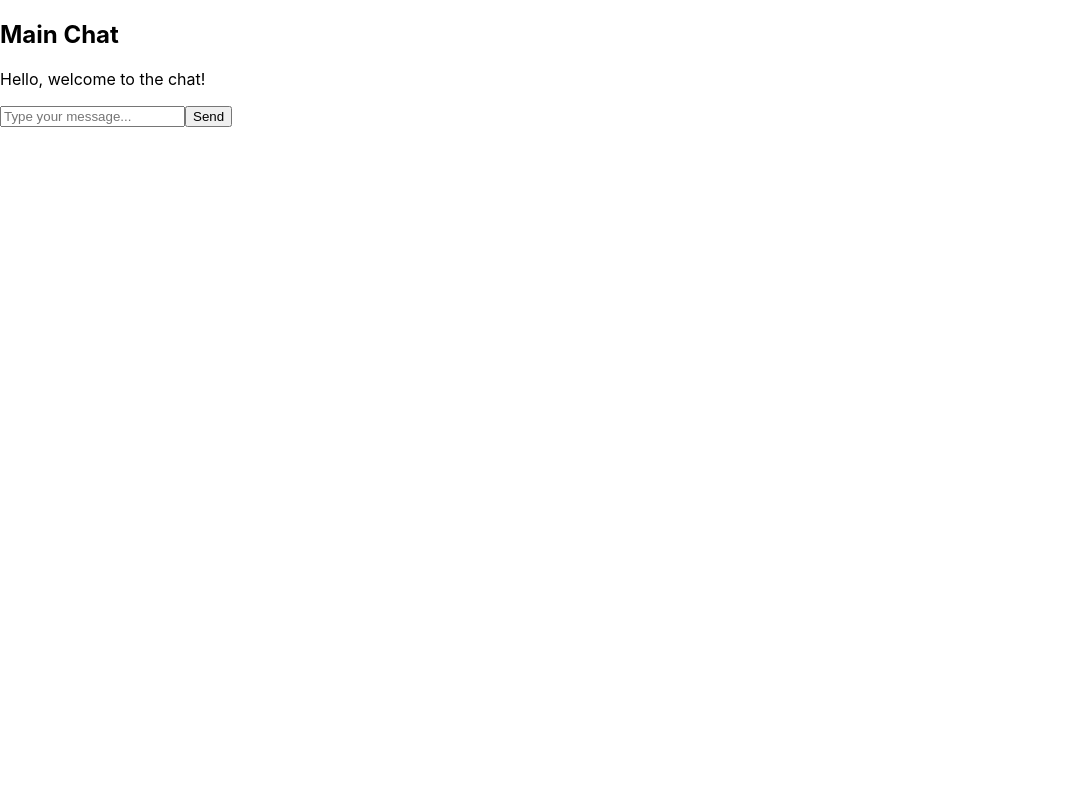
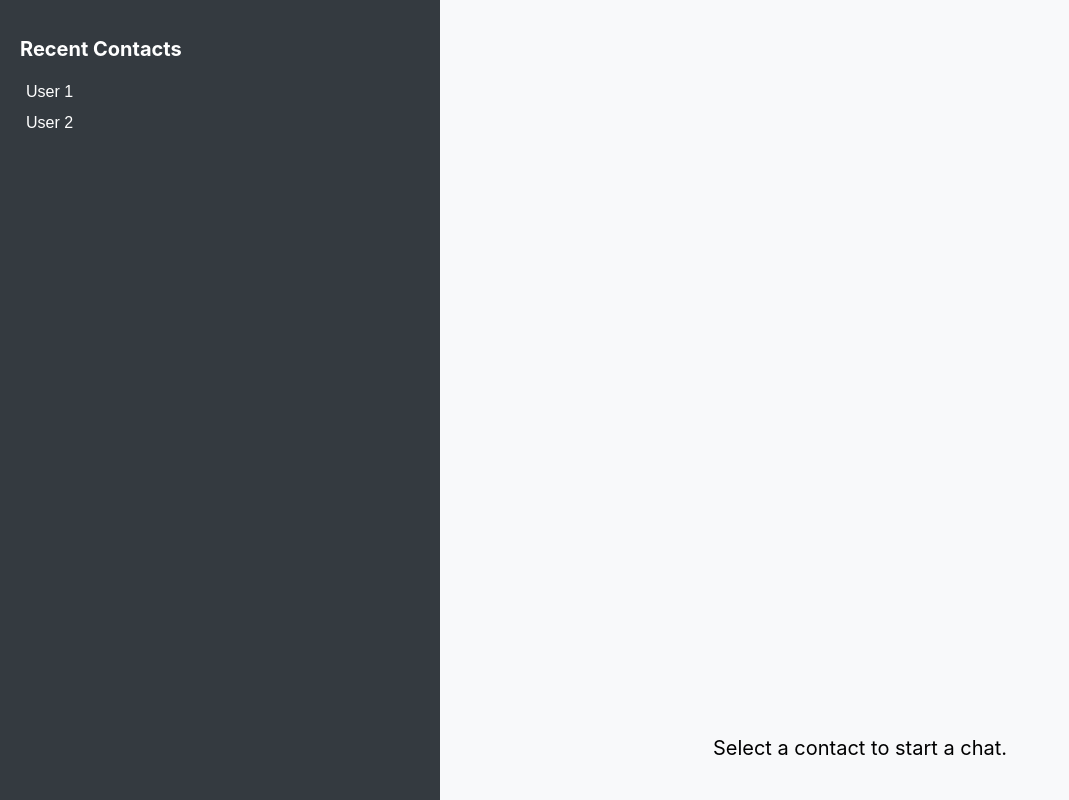
Before and after one commit to juanvecino/SW_Mini_Project, a React (Create React App) app: page /chat in a window 1280 px wide. Shown: the whole page, without its empty margins (0-1069 px from the left). Built offline with nearby package versions, Linux system fonts and the light colour scheme.

Commit message:
Better styling

```diff
--- a/src/App.css
+++ b/src/App.css
@@ -1,5 +1,5 @@
 body {
-  background-color: #000000; /* Blue background color */
+  background-color: #ffffff; /* Blue background color */
   margin: 0; /* Remove default margin to ensure full coverage */
   padding: 0; /* Remove default padding to ensure full coverage */
 }
--- a/src/App.js
+++ b/src/App.js
@@ -2,6 +2,7 @@ import React from 'react';
 import { BrowserRouter as Router, Routes, Route } from 'react-router-dom';
 import Login from './Login';
 import MainChat from './MainChat';
+import './App.css';
 
 function App() {
   return (
--- /dev/null
+++ b/src/ChatBox.css
@@ -0,0 +1,52 @@
+/* ChatBox.css */
+.chat-box {
+    background-color: #f8f9fa;
+    padding: 20px;
+    display: flex;
+    flex-direction: column;
+    height: 100%;
+  }
+
+  .message-list {
+    flex: 1;
+    overflow-y: auto;
+  }
+
+  .message-list::-webkit-scrollbar {
+    width: 8px;
+  }
+
+  .message-list::-webkit-scrollbar-thumb {
+    background-color: #007bff;
+    border-radius: 4px;
+  }
+
+  .message-input {
+    display: flex;
+    margin-top: 10px;
+  }
+
+  .message-input input[type="text"] {
+    flex: 1;
+    padding: 10px;
+    border: none;
+    border-radius: 5px;
+    font-size: 16px;
+  }
+
+  .message-input button {
+    background-color: #007bff;
+    color: white;
+    border: none;
+    border-radius: 5px;
+    padding: 10px 15px;
+    margin-left: 10px;
+    cursor: pointer;
+    transition: background-color 0.3s ease;
+  }
+
+  .message-input button:hover {
+    background-color: #0056b3;
+  }
+
+  /* You can add more styling as needed */
--- /dev/null
+++ b/src/ChatBox.js
@@ -0,0 +1,44 @@
+// ChatBox.js
+import React, { useState, useEffect } from 'react';
+import './ChatBox.css'; // Import the ChatBox.css file
+
+
+const ChatBox = ({ activeContact, onSendMessage, messages }) => {
+  const [newMessage, setNewMessage] = useState('');
+
+  const handleSendMessage = () => {
+    if (newMessage.trim() !== '') {
+      onSendMessage(newMessage);
+      setNewMessage('');
+    }
+  };
+
+  return (
+    <div className="chat-box">
+      <div className="chat-header">
+        <h2>Chat with {activeContact.name}</h2>
+      </div>
+      <div className="chat-messages">
+        {messages.map((message) => (
+          <div
+            key={message.id}
+            className={`message ${message.user === 'Admin' ? 'admin' : ''}`}
+          >
+            <p>{message.text}</p>
+          </div>
+        ))}
+      </div>
+      <div className="message-input">
+        <input
+          type="text"
+          placeholder="Type your message..."
+          value={newMessage}
+          onChange={(e) => setNewMessage(e.target.value)}
+        />
+        <button onClick={handleSendMessage}>Send</button>
+      </div>
+    </div>
+  );
+};
+
+export default ChatBox;
--- a/src/Login.css
+++ b/src/Login.css
@@ -1,22 +1,26 @@
+/* Login Container */
 .login-container {
   max-width: 300px;
   margin: 0 auto;
   padding: 20px;
-    border: 1px solid #ccc;
-    border-radius: 5px;
-    background-color: #ffffff;
+  border-radius: 10px;
+  box-shadow: 0 0 10px rgba(0, 0, 0, 0.2);
+  background-color: #f0f0f0; /* Background color for the login container */
 }
 
+/* Form Group */
 .form-group {
   margin-bottom: 10px;
 }
 
+/* Label Style */
 label {
   display: block;
   margin-bottom: 5px;
   font-weight: bold;
 }
 
+/* Input Style */
 input {
   width: 100%;
   padding: 10px;
@@ -24,17 +28,36 @@
   border-radius: 5px;
 }
 
-  .login-button {
+/* Google Sign-in Button Style */
+.google-signin {
+  text-align: center; /* Center-align the Google sign-in button */
+  margin-top: 20px; /* Add some spacing between input and button */
+}
+
+/* Style for Google Sign-in button (Use your own styling) */
+.google-signin > button {
   display: block;
   width: 100%;
   padding: 10px;
   border: none;
   border-radius: 5px;
-    background-color: #007bff;
-    color: #ffffff;
+  background-color: #007bff; /* Button background color */
+  color: #fff; /* Button text color */
   cursor: pointer;
+  transition: background-color 0.3s ease;
 }
 
-  .login-button:hover {
-    background-color: #0056b3;
+.google-signin > button:hover {
+  background-color: #0056b3; /* Hover color for the sign-in button */
 }
+
+/* Centered Content */
+.centered-content {
+  text-align: center;
+}
+
+/* Welcome Text */
+h2 {
+  font-size: 20px;
+  margin-bottom: 20px;
+}
--- a/src/Login.js
+++ b/src/Login.js
@@ -3,6 +3,7 @@ import GoogleButton from 'react-google-button';
 import { auth, provider } from './components/firebase';
 import { signInWithPopup, GoogleAuthProvider } from 'firebase/auth';
 import { useNavigate } from 'react-router-dom';
+import './Login.css';
 
 
 const Login = () => {
@@ -12,6 +13,7 @@ const Login = () => {
     signInWithPopup(auth, provider)
       .then((result) => {
         // Redirect the user to the chat page after successful sign-in
+        const user = result.user;
         navigate('/chat');
       })
       .catch((error) => {
--- /dev/null
+++ b/src/MainChat.css
@@ -0,0 +1,50 @@
+/* MainChat.css */
+.main-chat-container {
+    display: flex;
+    height: 100vh;
+  }
+
+  .chat-sidebar {
+    flex: 1;
+    background-color: #343a40;
+    color: white;
+    padding: 20px;
+  }
+
+  .contact-list {
+    list-style: none;
+    padding: 0;
+  }
+
+  .contact-list li {
+    margin-bottom: 10px;
+  }
+
+  .contact-list button {
+    background: none;
+    border: none;
+    color: white;
+    font-size: 16px;
+    cursor: pointer;
+    transition: color 0.3s ease;
+  }
+
+  .contact-list button:hover {
+    color: #007bff;
+  }
+
+  .chat-panel {
+    flex: 2;
+    background-color: #f8f9fa;
+    display: flex;
+    flex-direction: column;
+    justify-content: flex-end;
+    padding: 20px;
+  }
+
+  .welcome-message {
+    text-align: center;
+    font-size: 20px;
+  }
+
+  /* You can add more styling as needed */
--- a/src/MainChat.js
+++ b/src/MainChat.js
@@ -1,57 +1,52 @@
+// MainChat.js
 import React, { useState, useEffect } from 'react';
+import ChatBox from './ChatBox'; // Import the ChatBox component
+import './MainChat.css'; // Import the MainChat.css file
+
 
 const MainChat = () => {
   const [messages, setMessages] = useState([]);
-  const [newMessage, setNewMessage] = useState('');
+  const [activeChat, setActiveChat] = useState(null);
 
-  // Simulated list of chat messages (replace with your backend or storage solution)
-  const initialMessages = [
-    { id: 1, text: 'Hello, welcome to the chat!', user: 'Admin' },
-  ];
+  // Define recentContacts as an array of contact objects
+  const [recentContacts, setRecentContacts] = useState([
+    { id: 1, name: 'User 1' },
+    { id: 2, name: 'User 2' },
+    // Add more contacts as needed
+  ]);
 
-  useEffect(() => {
-    // Load initial chat messages (fetch from your backend or storage)
-    setMessages(initialMessages);
-  }, []);
+  const handleStartChat = (contact) => {
+    setActiveChat(contact);
+  };
 
-  const handleSendMessage = () => {
-    if (newMessage.trim() !== '') {
-      // Simulated user ID (replace with user authentication)
-      const userId = 'user123';
-
-      // Create a new message object
-      const message = {
-        id: messages.length + 1,
-        text: newMessage,
-        user: userId,
-      };
-
-      // Update the messages state with the new message
-      setMessages([...messages, message]);
-
-      // Clear the input field
-      setNewMessage('');
-    }
+  const handleSendMessage = (message) => {
+    // ... Your message sending logic
   };
 
   return (
     <div className="main-chat-container">
-      <h2>Main Chat</h2>
-      <div className="chat-messages">
-        {messages.map((message) => (
-          <div key={message.id} className={`message ${message.user === 'Admin' ? 'admin' : ''}`}>
-            <p>{message.text}</p>
+      <div className="chat-sidebar">
+        <h2>Recent Contacts</h2>
+        <ul className="contact-list">
+          {recentContacts.map((contact) => (
+            <li key={contact.id}>
+              <button onClick={() => handleStartChat(contact)}>{contact.name}</button>
+            </li>
+          ))}
+        </ul>
+      </div>
+      <div className="chat-panel">
+        {activeChat ? (
+          <ChatBox
+            activeContact={activeChat}
+            onSendMessage={handleSendMessage}
+            messages={messages}
+          />
+        ) : (
+          <div className="welcome-message">
+            <p>Select a contact to start a chat.</p>
           </div>
-        ))}
-      </div>
-      <div className="message-input">
-        <input
-          type="text"
-          placeholder="Type your message..."
-          value={newMessage}
-          onChange={(e) => setNewMessage(e.target.value)}
-        />
-        <button onClick={handleSendMessage}>Send</button>
+        )}
       </div>
     </div>
   );
```
Lines whose indentation alone changed are shown as unchanged.
